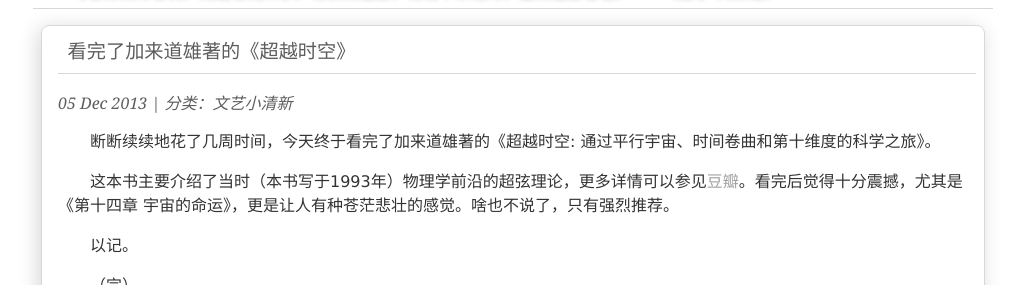
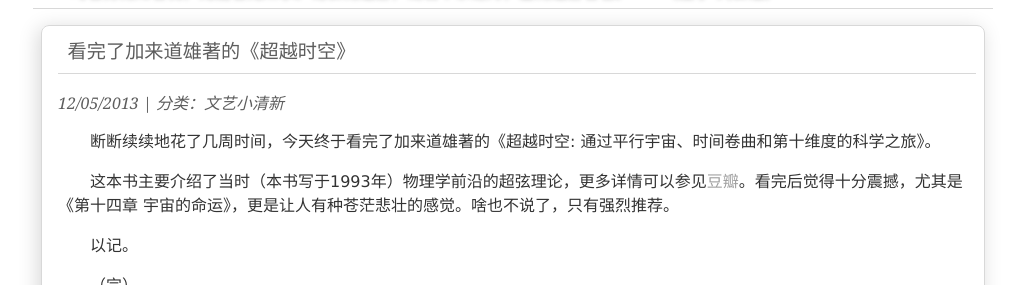
Before and after one commit to silverzhaojr/silverzhaojr.github.io, a Jekyll site: the page built from _posts/2013-12-05-book-hyperspace-by-michio-kaku.md, in a window 1280 px wide. Shown: the part 206-491 px from the top of the page, without its empty margins (127-1149 px from the left). Built offline with Jekyll 4.4.1, drawn with Linux system fonts in a browser that asks for light colours; Markdown is read by kramdown in place of the engine named in the settings; comment, search, counter and statistics services are not loaded.

Commit message:
change date format

```diff
--- a/_layouts/post.html
+++ b/_layouts/post.html
@@ -4,7 +4,7 @@ layout: default
 
         <div class="post">
             <div class="post-title">{{ page.title }}</div>
-            <div class="post-time">{{ page.date | date_to_string }} | 分类：<a href="/tags.html#{{ page.tags }}">{{ page.tags }}</a></div>
+            <div class="post-time">{{ page.date | date: "%m/%d/%Y" }} | 分类：<a href="/tags.html#{{ page.tags }}">{{ page.tags }}</a></div>
             <div class="post-content">
 {{ content }}
             </div>
--- a/archives.html
+++ b/archives.html
@@ -19,7 +19,7 @@ motto: 皓首穷经。
                 <ul>
         {% endif %}
     {% endunless %}
-                    <li>{{ post.date | date: '%m-%d' }} <a href="{{ post.url }}" title="{{ post.title }}">{{ post.title }}</a></li>
+                    <li>{{ post.date | date: '%m/%d' }} <a href="{{ post.url }}" title="{{ post.title }}">{{ post.title }}</a></li>
 {% endfor %}
                 </ul>
             </div>
--- a/tags.html
+++ b/tags.html
@@ -18,7 +18,7 @@ motto: 物以类聚。
                 <h2 id="{{ tag[0] }}">{{ tag[0] }} ({{ tag[1].size }})</h2>
                 <ul>
     {% for post in tag[1] %}
-                    <li>{{ post.date | date:"%Y-%m-%d" }} <a href="{{ post.url }}" title="{{ post.title }}">{{ post.title }}</a></li>
+                    <li>{{ post.date | date:"%m/%d/%Y" }} <a href="{{ post.url }}" title="{{ post.title }}">{{ post.title }}</a></li>
     {% endfor %}
                 </ul>
 {% endfor %}
```
